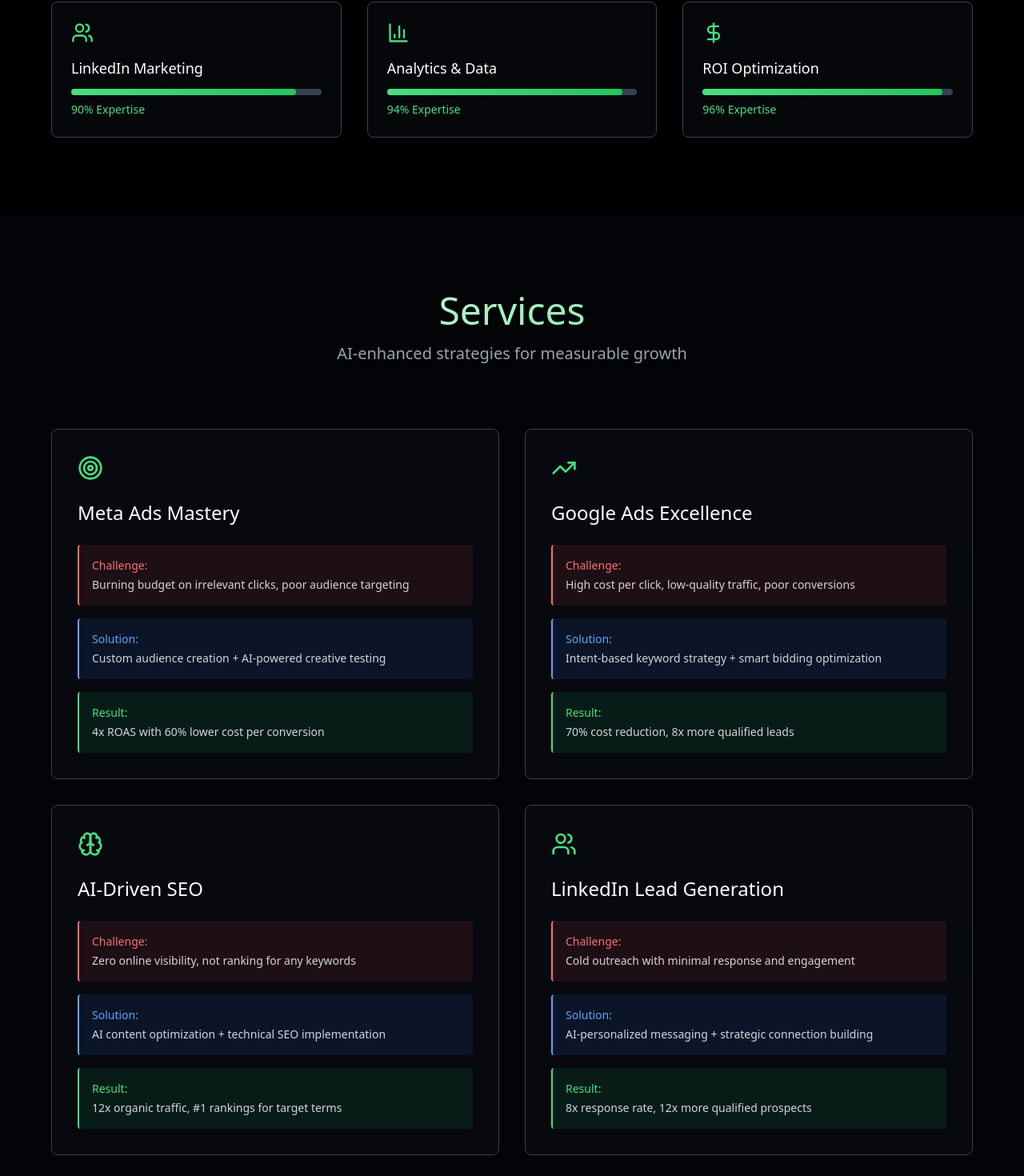
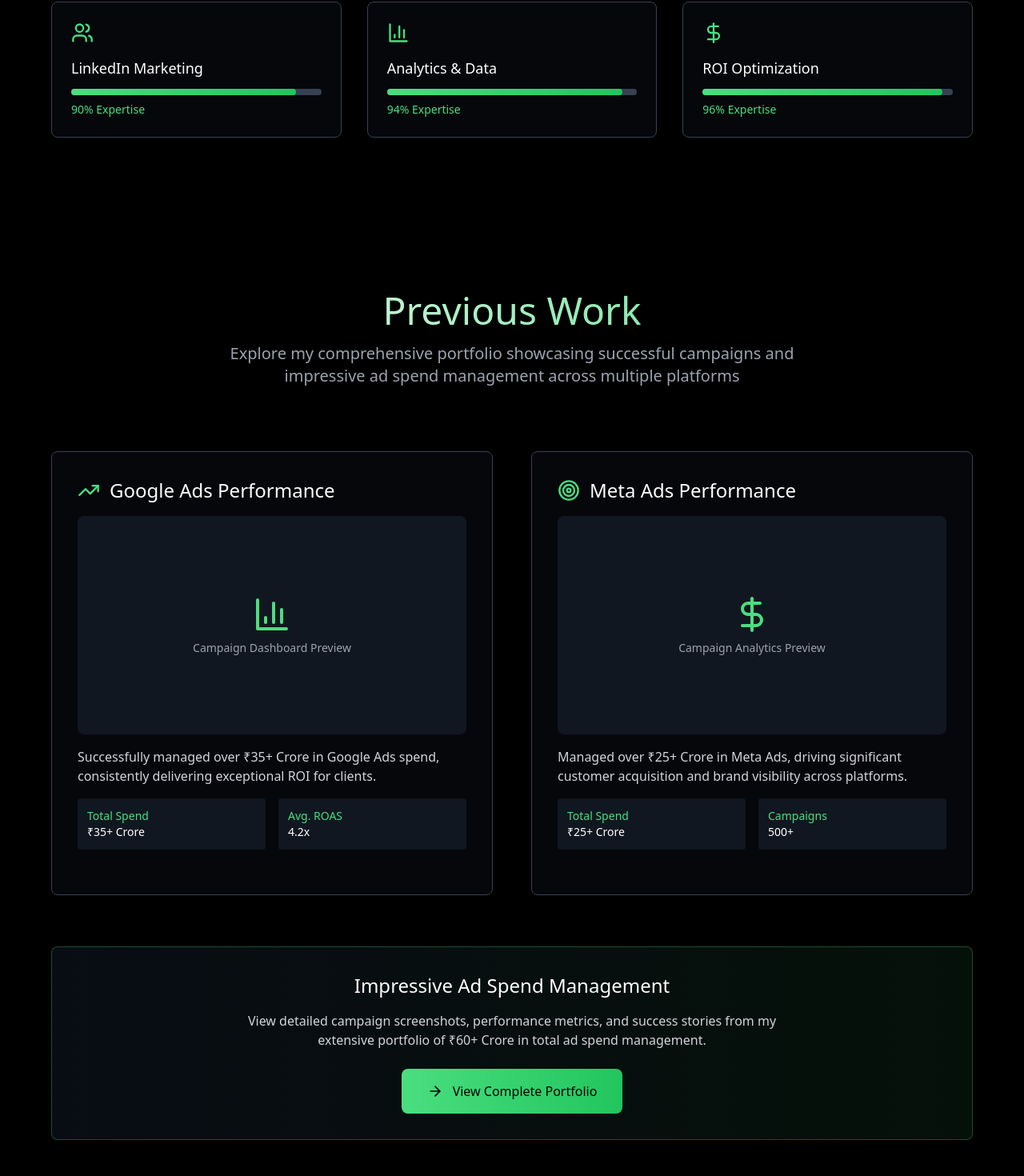
Before and after one commit to prnb07/Pranav-Portfolio, a React (Vite) app: page / in a window 1280 px wide. Shown: the part 1296-2766 px from the top of the page at 80% size. Built offline with nearby package versions, Linux system fonts and the light colour scheme.

Commit message:
Updated App.tsx

```diff
--- a/src/App.tsx
+++ b/src/App.tsx
@@ -184,6 +184,10 @@ const Portfolio = () => {
     window.open('mailto:prnbverma97@gmail.com?subject=Marketing Partnership Inquiry&body=Hi Pranav, I would like to discuss how you can help grow my business with your AI-powered marketing strategies.', '_blank');
   };
 
+  const handleViewPortfolioClick = () => {
+    window.open('https://drive.google.com/drive/folders/1wb6EZW1IyQadlzlytdeUCNuNzHc-rcF3?usp=sharing', '_blank');
+  };
+
   return (
     <div className="min-h-screen bg-black text-white overflow-hidden">
       {/* SEO and Accessibility */}
@@ -313,6 +317,17 @@ const Portfolio = () => {
             </motion.button>
 
             <motion.button
+              onClick={handleViewPortfolioClick}
+              className="border border-blue-400 text-blue-400 hover:bg-blue-400 hover:text-black px-8 py-4 rounded-lg font-medium transition-all duration-300 flex items-center gap-3"
+              whileHover={{ scale: 1.05 }}
+              whileTap={{ scale: 0.95 }}
+              aria-label="View portfolio on Google Drive"
+            >
+              <ArrowRight size={20} aria-hidden="true" />
+              View Portfolio
+            </motion.button>
+
+            <motion.button
               onClick={handleContactClick}
               className="border border-green-400 text-green-400 hover:bg-green-400 hover:text-black px-8 py-4 rounded-lg font-medium transition-all duration-300 flex items-center gap-3"
               whileHover={{ scale: 1.05 }}
@@ -385,6 +400,126 @@ const Portfolio = () => {
               </motion.div>
             ))}
           </div>
+        </div>
+      </section>
+
+      {/* Previous Work Section */}
+      <section className="relative z-10 py-24 px-6" role="main" aria-labelledby="previous-work-heading">
+        <div className="max-w-6xl mx-auto">
+          <motion.div
+            className="text-center mb-20"
+            initial={{ opacity: 0, y: 50 }}
+            whileInView={{ opacity: 1, y: 0 }}
+            transition={{ duration: 0.8 }}
+            viewport={{ once: true }}
+          >
+            <h2 id="previous-work-heading" className="text-4xl md:text-5xl font-light mb-4 bg-gradient-to-r from-white to-green-400 bg-clip-text text-transparent">
+              Previous Work
+            </h2>
+            <p className="text-xl text-gray-400 font-light max-w-3xl mx-auto">
+              Explore my comprehensive portfolio showcasing successful campaigns and impressive ad spend management across multiple platforms
+            </p>
+          </motion.div>
+
+          <div className="grid lg:grid-cols-2 gap-12 mb-16">
+            {/* Google Ads Performance */}
+            <motion.div
+              className="p-8 bg-gray-900/30 backdrop-blur-sm rounded-lg border border-gray-700 hover:border-green-400/50 transition-all duration-500"
+              initial={{ opacity: 0, x: -50 }}
+              whileInView={{ opacity: 1, x: 0 }}
+              transition={{ duration: 0.8 }}
+              viewport={{ once: true }}
+              whileHover={{ scale: 1.02 }}
+            >
+              <div className="mb-6">
+                <h3 className="text-2xl font-light text-white mb-4 flex items-center gap-3">
+                  <TrendingUp className="text-green-400" size={28} aria-hidden="true" />
+                  Google Ads Performance
+                </h3>
+                <div className="aspect-video bg-gray-800/50 rounded-lg mb-4 flex items-center justify-center">
+                  <div className="text-center">
+                    <BarChart3 className="mx-auto mb-2 text-green-400" size={48} aria-hidden="true" />
+                    <p className="text-gray-400 text-sm">Campaign Dashboard Preview</p>
+                  </div>
+                </div>
+                <p className="text-gray-300 mb-4">
+                  Successfully managed over ₹35+ Crore in Google Ads spend, consistently delivering exceptional ROI for clients.
+                </p>
+                <div className="grid grid-cols-2 gap-4 text-sm">
+                  <div className="p-3 bg-gray-800/50 rounded">
+                    <p className="text-green-400 font-medium">Total Spend</p>
+                    <p className="text-white">₹35+ Crore</p>
+                  </div>
+                  <div className="p-3 bg-gray-800/50 rounded">
+                    <p className="text-green-400 font-medium">Avg. ROAS</p>
+                    <p className="text-white">4.2x</p>
+                  </div>
+                </div>
+              </div>
+            </motion.div>
+
+            {/* Meta Ads Performance */}
+            <motion.div
+              className="p-8 bg-gray-900/30 backdrop-blur-sm rounded-lg border border-gray-700 hover:border-green-400/50 transition-all duration-500"
+              initial={{ opacity: 0, x: 50 }}
+              whileInView={{ opacity: 1, x: 0 }}
+              transition={{ duration: 0.8 }}
+              viewport={{ once: true }}
+              whileHover={{ scale: 1.02 }}
+            >
+              <div className="mb-6">
+                <h3 className="text-2xl font-light text-white mb-4 flex items-center gap-3">
+                  <Target className="text-green-400" size={28} aria-hidden="true" />
+                  Meta Ads Performance
+                </h3>
+                <div className="aspect-video bg-gray-800/50 rounded-lg mb-4 flex items-center justify-center">
+                  <div className="text-center">
+                    <DollarSign className="mx-auto mb-2 text-green-400" size={48} aria-hidden="true" />
+                    <p className="text-gray-400 text-sm">Campaign Analytics Preview</p>
+                  </div>
+                </div>
+                <p className="text-gray-300 mb-4">
+                  Managed over ₹25+ Crore in Meta Ads, driving significant customer acquisition and brand visibility across platforms.
+                </p>
+                <div className="grid grid-cols-2 gap-4 text-sm">
+                  <div className="p-3 bg-gray-800/50 rounded">
+                    <p className="text-green-400 font-medium">Total Spend</p>
+                    <p className="text-white">₹25+ Crore</p>
+                  </div>
+                  <div className="p-3 bg-gray-800/50 rounded">
+                    <p className="text-green-400 font-medium">Campaigns</p>
+                    <p className="text-white">500+</p>
+                  </div>
+                </div>
+              </div>
+            </motion.div>
+          </div>
+
+          {/* Portfolio CTA */}
+          <motion.div
+            className="text-center"
+            initial={{ opacity: 0, y: 30 }}
+            whileInView={{ opacity: 1, y: 0 }}
+            transition={{ duration: 0.8, delay: 0.2 }}
+            viewport={{ once: true }}
+          >
+            <div className="p-8 bg-gradient-to-r from-gray-900/50 to-green-900/20 rounded-lg border border-green-400/30 mb-8">
+              <h3 className="text-2xl font-light text-white mb-4">Impressive Ad Spend Management</h3>
+              <p className="text-gray-300 mb-6 max-w-2xl mx-auto">
+                View detailed campaign screenshots, performance metrics, and success stories from my extensive portfolio of ₹60+ Crore in total ad spend management.
+              </p>
+              <motion.button
+                onClick={handleViewPortfolioClick}
+                className="bg-gradient-to-r from-green-400 to-green-500 hover:from-green-300 hover:to-green-400 text-black px-8 py-4 rounded-lg font-medium transition-all duration-300 flex items-center gap-3 mx-auto"
+                whileHover={{ scale: 1.05 }}
+                whileTap={{ scale: 0.95 }}
+                aria-label="View complete portfolio on Google Drive"
+              >
+                <ArrowRight size={20} aria-hidden="true" />
+                View Complete Portfolio
+              </motion.button>
+            </div>
+          </motion.div>
         </div>
       </section>
 
```
